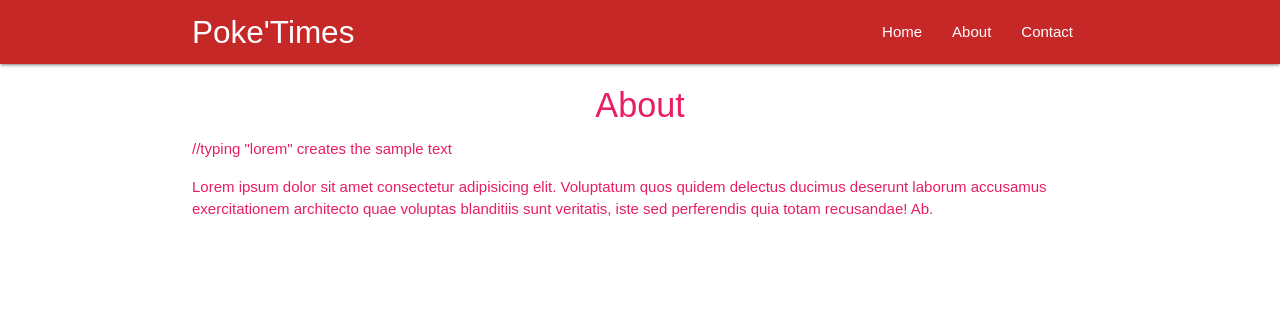
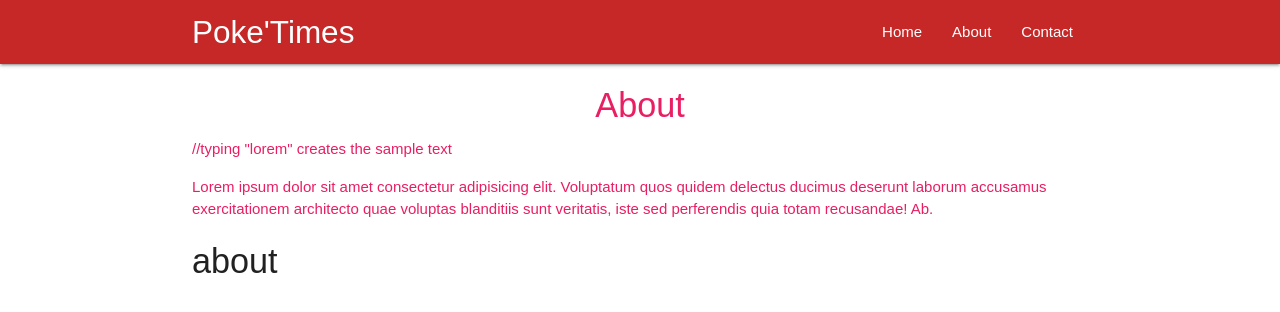
Before and after one commit to slee1232/react-tutorial, a React (Create React App) app in the folder poketimes/: page /about in a window 1280 px wide. Shown: the top 312 px of the page. Built offline with nearby package versions, Linux system fonts and the light colour scheme.

Commit message:
route paramters (part 1)

```diff
--- a/poketimes/src/App.js
+++ b/poketimes/src/App.js
@@ -4,6 +4,7 @@
 import Home from './components/Home'
 import Contact from './components/Contact'
 import About from './components/About'
+import Post from './components/Post'
 
 class App extends Component {
   render() {
@@ -14,6 +15,7 @@
           <Route exact path='/' component={Home} />
           <Route path='/about' component={About} />
           <Route path='/contact' component={Contact} />
+          <Route path="/:post_id" component={Post} />
         </div>
       </BrowserRouter>
     );
--- /dev/null
+++ b/poketimes/src/components/Post.js
@@ -0,0 +1,23 @@
+import React, { Component } from 'react'
+
+class Post extends Component {
+    state ={
+        id: null
+    }
+    componentDidMount(){
+        let id = this.props.match.params.post_id;
+        //console.log(this.props);
+        this.setState({
+            id:id
+        })
+    }
+    render () {
+        return (
+            <div className="container">
+                <h4>{this.state.id}</h4>
+            </div>
+        )
+    }
+}
+
+export default Post
```
